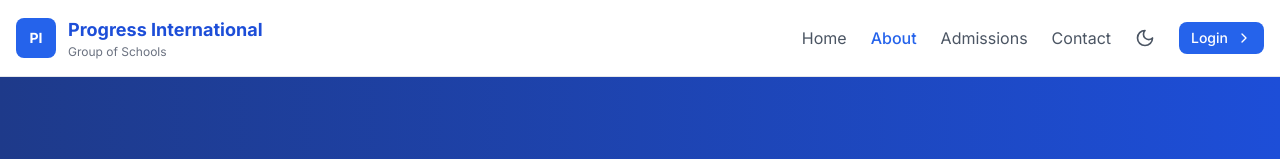
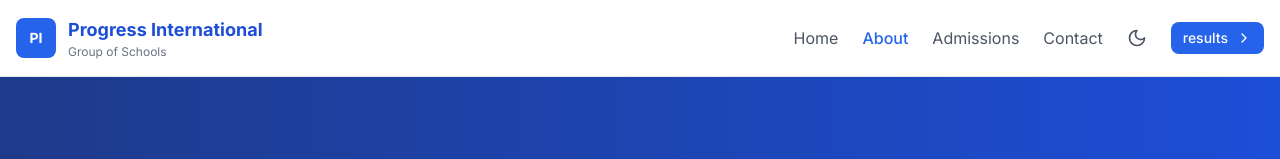
Before and after one commit to Omerta-Platforms/Good-foundation, a Next.js app: page /about in a window 1280 px wide. Shown: the top 159 px of the page. Built offline with nearby package versions, Linux system fonts and the light colour scheme.

Commit message:
Update page.tsx

```diff
--- a/src/app/about/page.tsx
+++ b/src/app/about/page.tsx
@@ -79,9 +79,9 @@ export default function AboutPage() {
                 <Link href="/contact" className="text-gray-600 dark:text-gray-300 hover:text-primary-600 dark:hover:text-primary-400 transition-colors">Contact</Link>
               </nav>
               <ThemeToggle />
-              <Link href="/login">
+              <Link href="/result-checker">
                 <Button variant="default" size="sm">
-                  Login
+                  results
                   <ChevronRight className="ml-2 h-4 w-4" />
                 </Button>
               </Link>
@@ -327,7 +327,7 @@ export default function AboutPage() {
         </div>
       </section>
 
-      {/* CTA Section */}
+      {/* CTA Section - Apply Now links to Gmail */}
       <section className="py-16 bg-gradient-to-r from-primary-900 to-primary-700 dark:from-primary-950 dark:to-primary-800">
         <div className="container mx-auto px-4 text-center">
           <h2 className="text-3xl font-bold text-white mb-4">
@@ -336,7 +336,16 @@ export default function AboutPage() {
           <p className="text-xl text-primary-100 mb-8 max-w-2xl mx-auto">
             Give your child the gift of quality education at Progress International Group of Schools
           </p>
-          <a href="jj2126924@gmail.com?subject=Admission%20Inquiry&body=Hello%20Progress%20International%2C%0A%0AI%20am%20interested%20in%20applying%20for%20my%20child." target="_blank" rel="noopener noreferrer">
+          <a
+            href="mailto: jj2126924@gmail.com?subject=Admission%20Inquiry&body=Hello%20Progress%20International%2C%0A%0AI%20am%20interested%20in%20applying%20for%20my%20child."
+            target="_blank"
+            rel="noopener noreferrer"
+            onClick={(e) => {
+              e.stopPropagation()
+              window.location.href = `mailto:info@progressschools.edu.ng?subject=Admission%20Inquiry&body=Hello%20Progress%20International%2C%0A%0AI%20am%20interested%20in%20applying%20for%20my%20child.`
+            }}
+            className="inline-block"
+          >
             <Button variant="default" size="lg" className="bg-white text-primary-700 hover:bg-gray-100">
               Apply Now
               <ChevronRight className="ml-2 h-5 w-5" />
@@ -400,7 +409,7 @@ export default function AboutPage() {
                 </li>
                 <li className="flex items-center space-x-2">
                   <Phone className="h-5 w-5 text-primary-400" />
-                  <span>+234 800 123 4567</span>
+                  <span>07035667900</span>
                 </li>
                 <li className="flex items-center space-x-2">
                   <Mail className="h-5 w-5 text-primary-400" />
```
